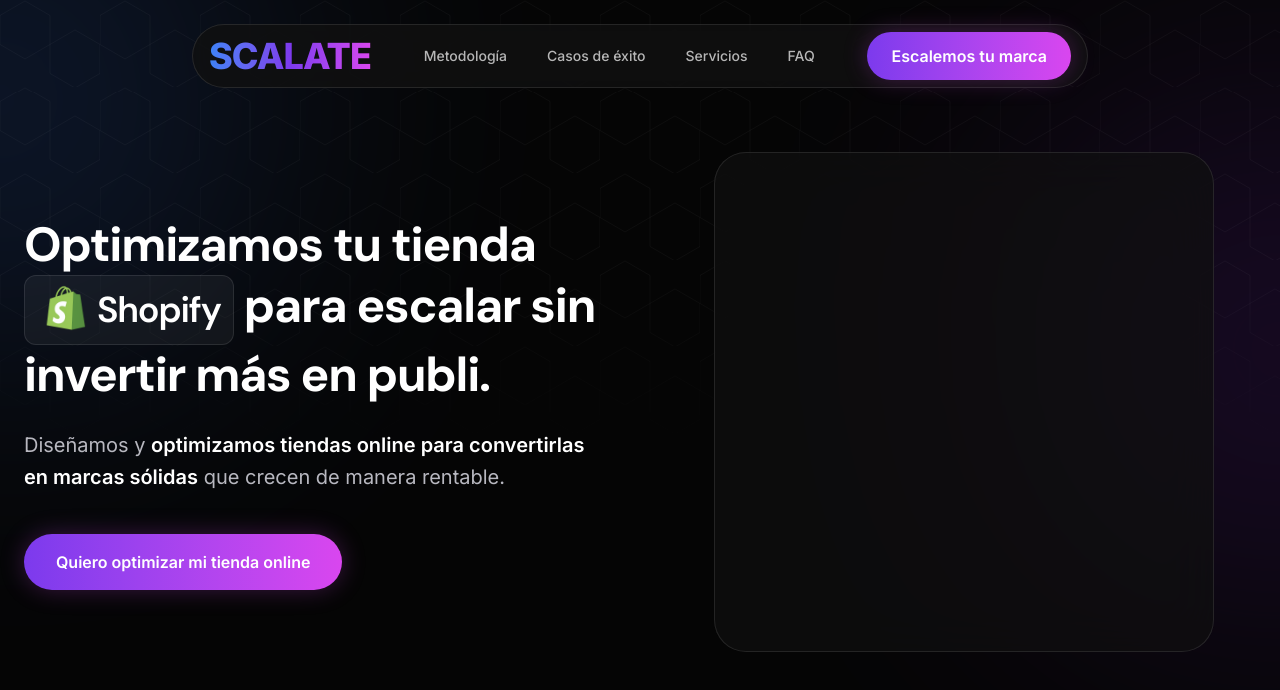
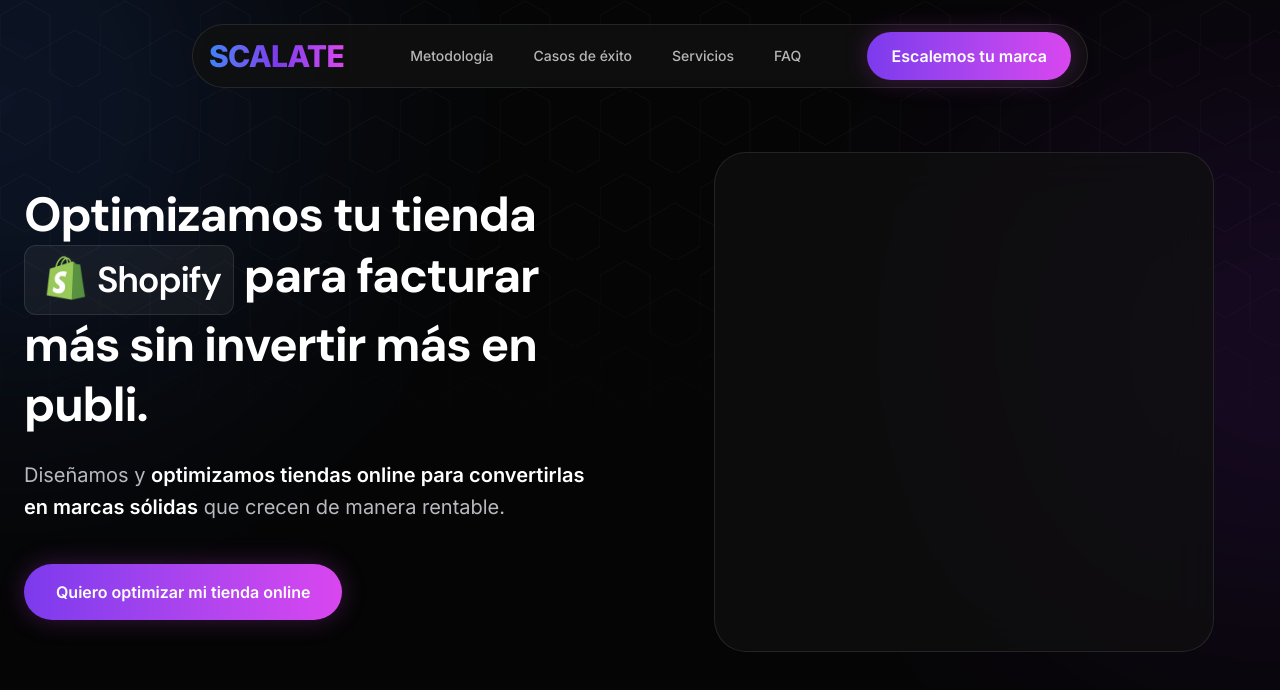
Before and after one commit to MaikelScalate/scalatelab, a Next.js app: page / in a window 1280 px wide. Shown: the top 690 px of the page. Built offline with nearby package versions, Linux system fonts and the light colour scheme.

Commit message:
Mejorar diseño inicial del Hero

```diff
--- a/app/components/layout/Navbar.tsx
+++ b/app/components/layout/Navbar.tsx
@@ -32,7 +32,7 @@ export default function Navbar() {
             bg-clip-text
             text-2xl
             sm:text-3xl
-            lg:text-4xl
+            lg:text-1xl
             font-extrabold
             uppercase
             tracking-tight
--- a/app/components/sections/Hero.tsx
+++ b/app/components/sections/Hero.tsx
@@ -89,7 +89,7 @@ export default function Hero() {
   Shopify
 </span>
 </span>{" "}
-                para escalar sin invertir más en publi.
+                para facturar más sin invertir más en publi.
               </>
             </Title>
 
```
